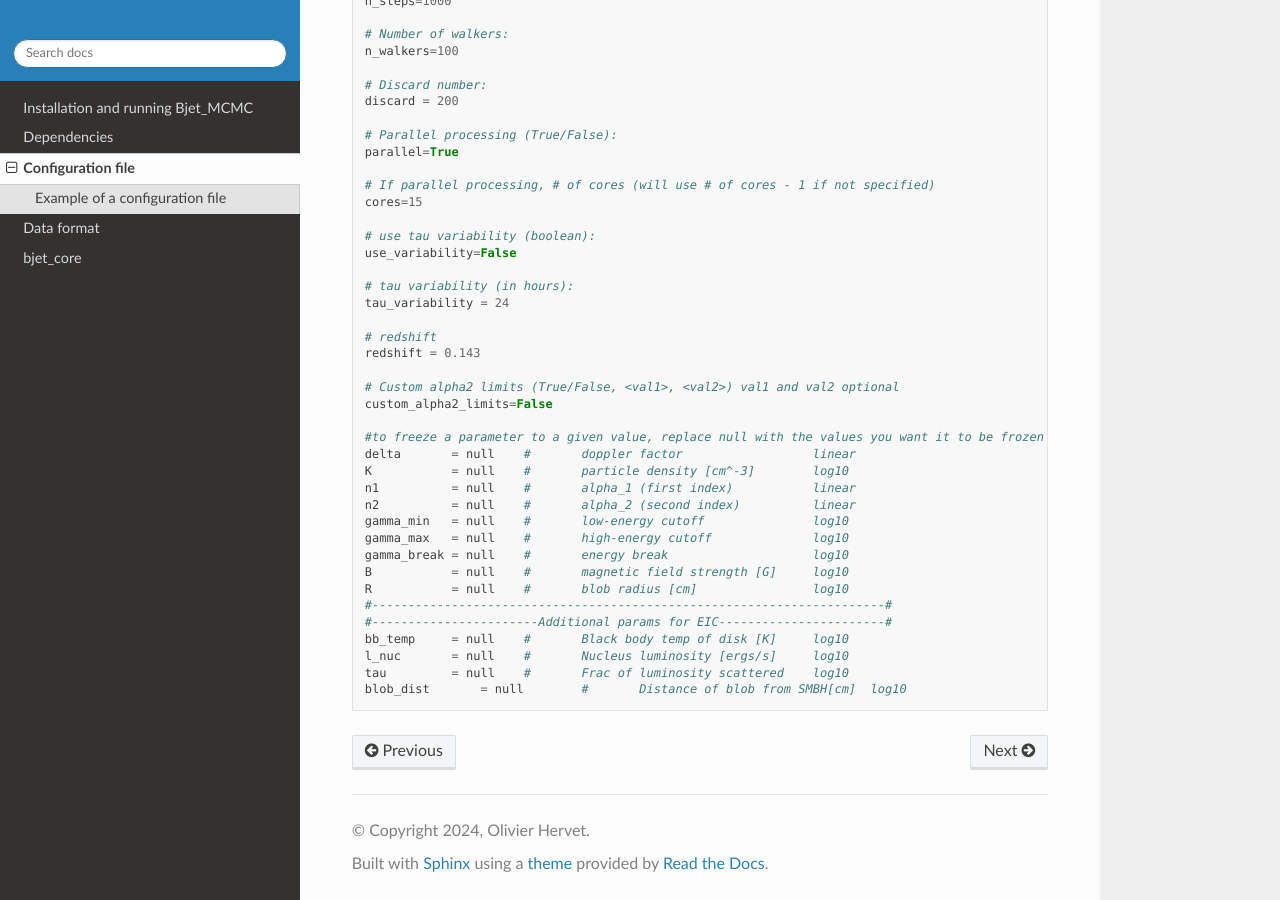
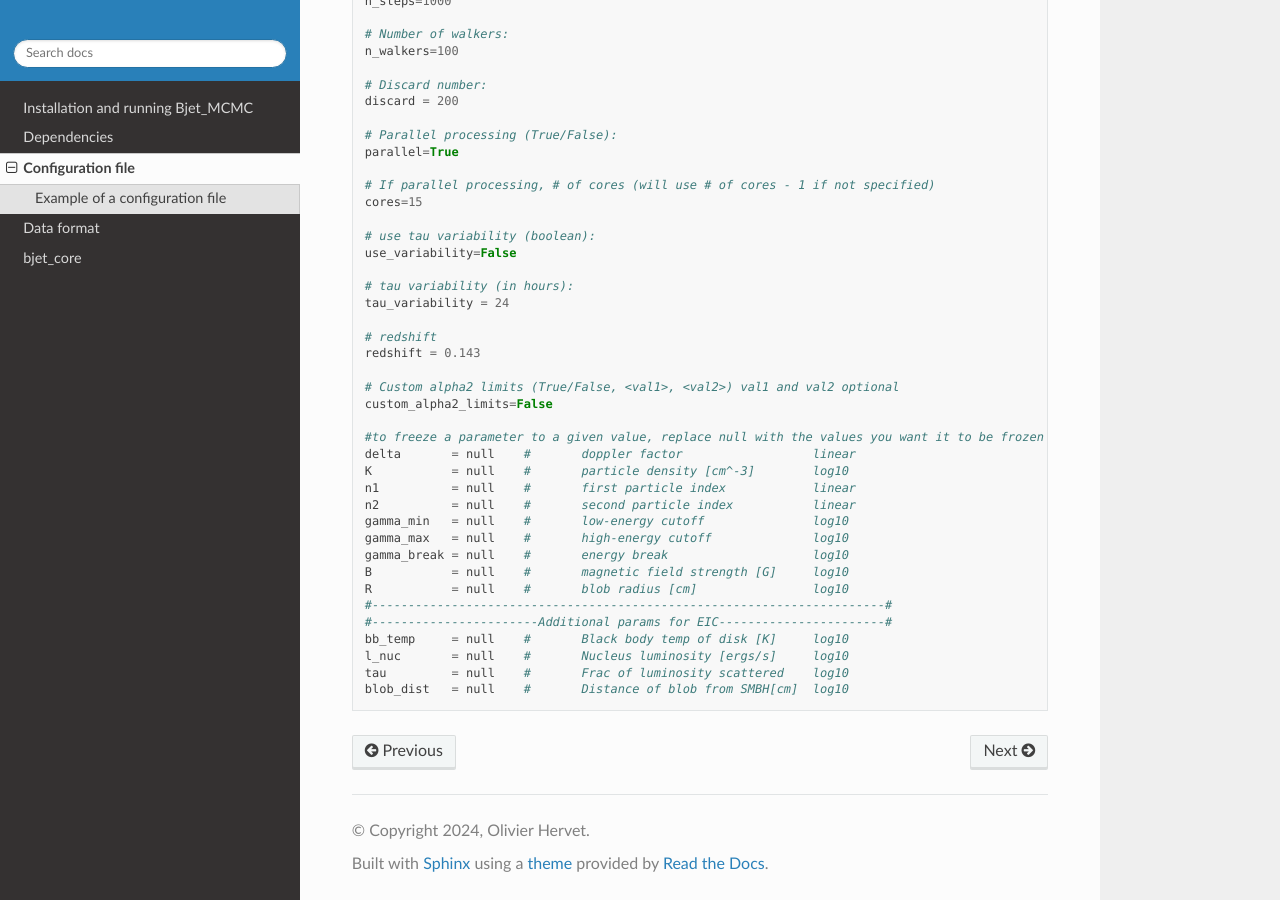
Before and after one commit to Ohervet/Bjet_MCMC, a Sphinx documentation site: the page built from docs/source/configuration_file.rst, in a window 1280 px wide and 900 px high, scrolled down 849 px. Built offline with Sphinx 7.4.7 and the Read the Docs theme 2.0.0, drawn with Linux system fonts in a browser that asks for light colours.

Commit message:
Update configuration_file.rst

```diff
--- a/docs/source/configuration_file.rst
+++ b/docs/source/configuration_file.rst
@@ -68,8 +68,8 @@ Example of a configuration file
   #to freeze a parameter to a given value, replace null with the values you want it to be frozen
   delta       = null	#       doppler factor                  linear
   K           = null	#       particle density [cm^-3]        log10
-  n1          = null	#       alpha_1 (first index)           linear
-  n2          = null	#       alpha_2 (second index)          linear
+  n1          = null	#       first particle index            linear
+  n2          = null	#       second particle index           linear
   gamma_min   = null	#       low-energy cutoff               log10
   gamma_max   = null	#       high-energy cutoff              log10
   gamma_break = null	#       energy break                    log10
@@ -80,4 +80,4 @@ Example of a configuration file
   bb_temp     = null	#       Black body temp of disk [K]     log10
   l_nuc       = null	#       Nucleus luminosity [ergs/s]     log10
   tau         = null	#       Frac of luminosity scattered    log10
-  blob_dist	  = null	#       Distance of blob from SMBH[cm]  log10
+  blob_dist   = null	#       Distance of blob from SMBH[cm]  log10
```
